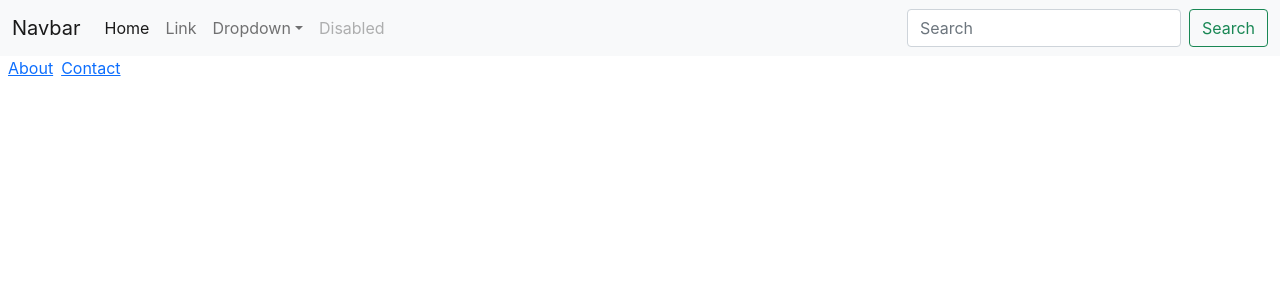
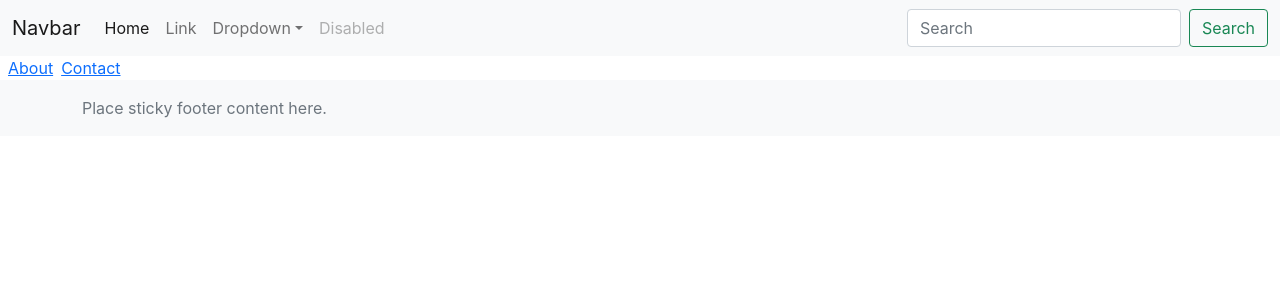
Before and after one commit to jibon969/react_portfolio, a React (Create React App) app: page / in a window 1280 px wide. Shown: the top 300 px of the page. Built offline with nearby package versions, Linux system fonts and the light colour scheme; the HTML template or start-up script is replaced by a standard one.

Commit message:
added footer

```diff
--- a/src/views/Home/home.js
+++ b/src/views/Home/home.js
@@ -1,6 +1,7 @@
 import React from "react";
 import {Link} from "react-router-dom";
 import Header from '../../components/Header/Header';
+import Footer from '../../components/Footer/Footer';
 
 const Home = () => {
 
@@ -10,6 +11,7 @@ const Home = () => {
             <Header/>
             <Link to="/about" className="mx-2">About</Link>
             <Link to="/contact">Contact</Link>
+            <Footer/>
 
         </>
     );
```
